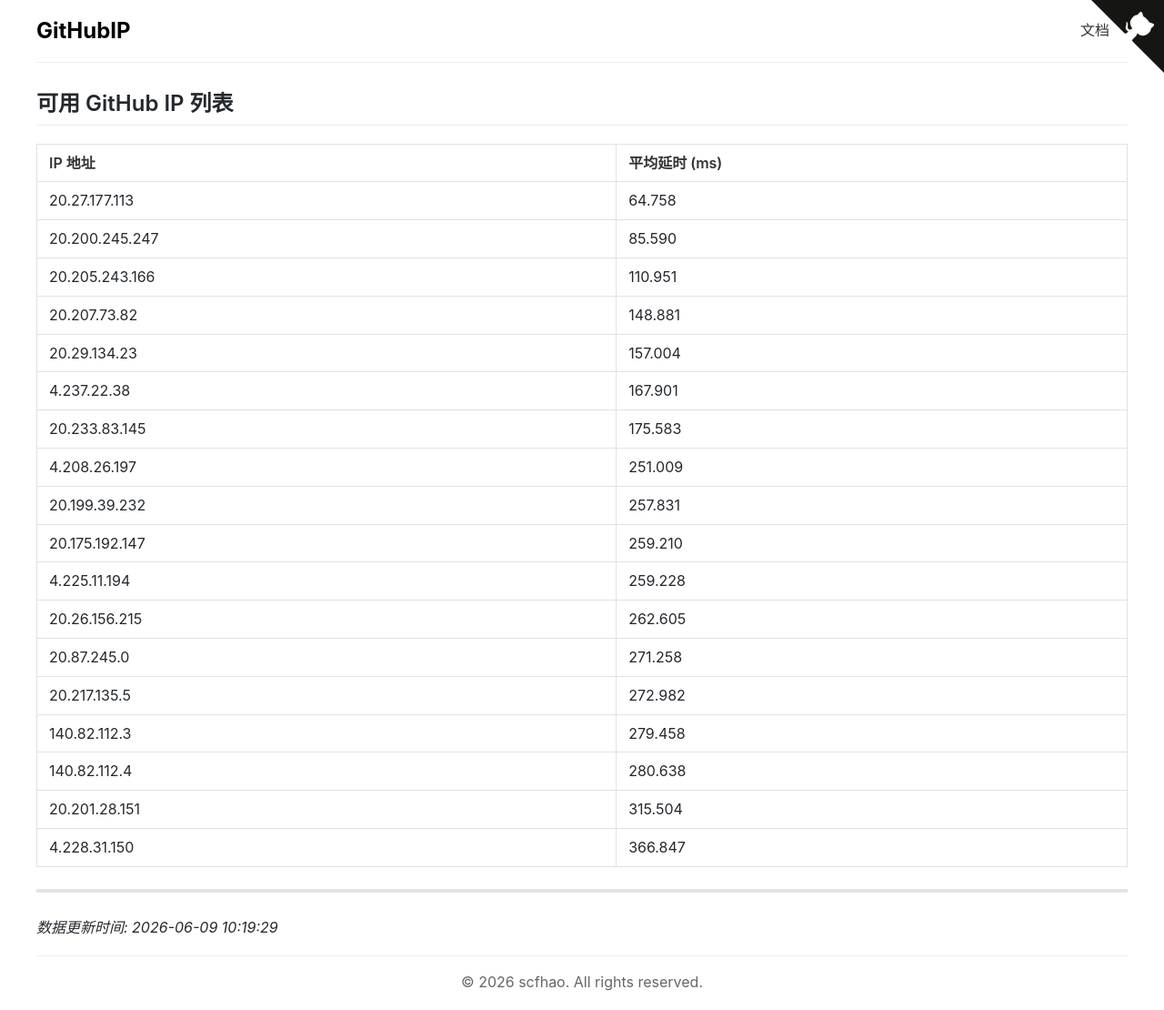
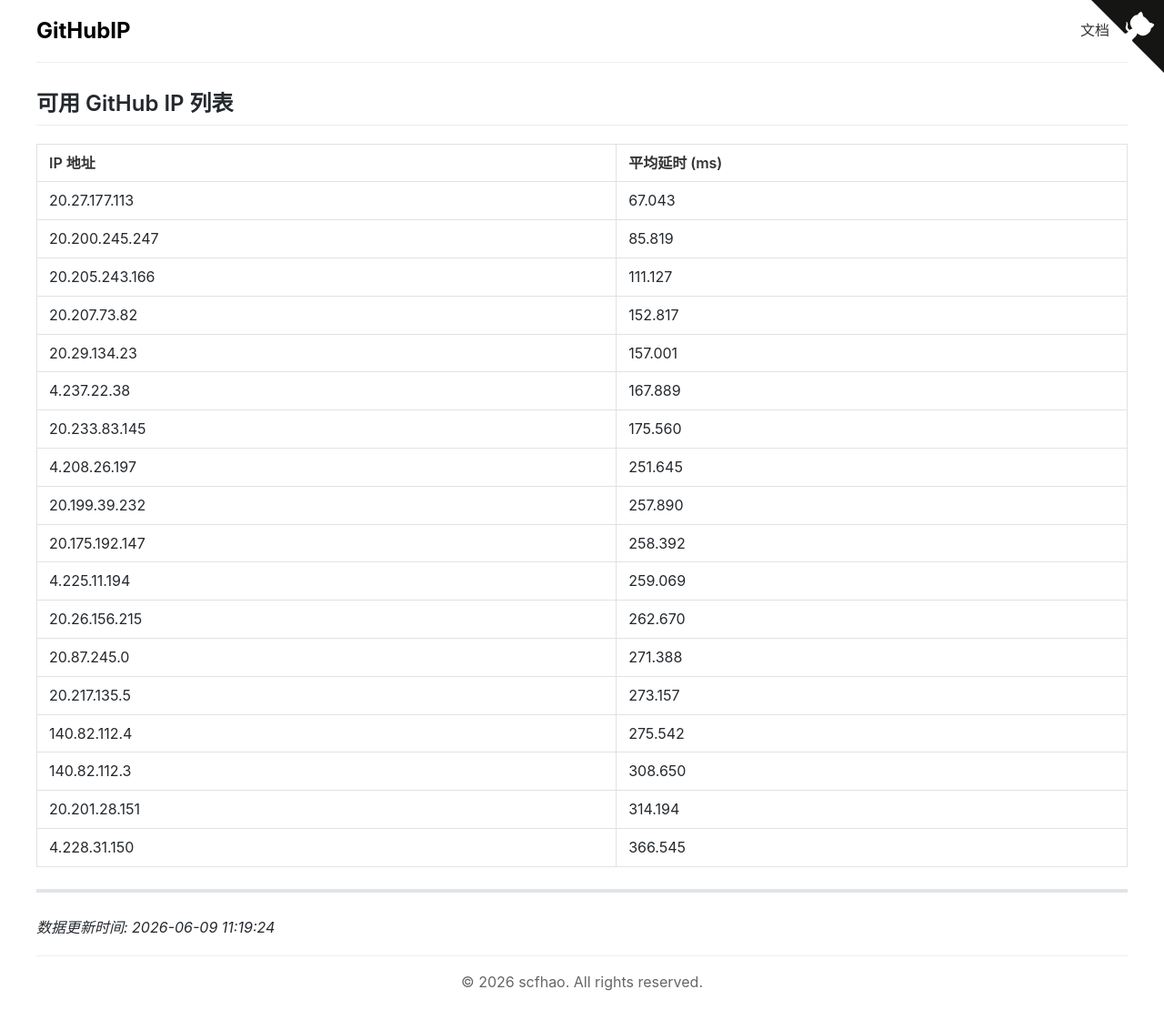
Before and after one commit to scfhao/GitHubIP, a Jekyll site: the page built from index.md, in a window 1280 px wide. Shown: the whole page at 91% size. Built offline with Jekyll 4.4.1, drawn with Linux system fonts in a browser that asks for light colours.

Commit message:
自动脚本执行 - 2026-06-09 11:19:24

```diff
--- a/index.md
+++ b/index.md
@@ -1,32 +1,32 @@
 ---
 layout: home
 title: GitHub IP 列表
-date: 2026-06-09 10:19:29
+date: 2026-06-09 11:19:24
 ---
 
 ## 可用 GitHub IP 列表
 
 | IP 地址 | 平均延时 (ms) |
 |---------|--------------|
-| 20.27.177.113 | 64.758 |
-| 20.200.245.247 | 85.590 |
-| 20.205.243.166 | 110.951 |
-| 20.207.73.82 | 148.881 |
-| 20.29.134.23 | 157.004 |
-| 4.237.22.38 | 167.901 |
-| 20.233.83.145 | 175.583 |
-| 4.208.26.197 | 251.009 |
-| 20.199.39.232 | 257.831 |
-| 20.175.192.147 | 259.210 |
-| 4.225.11.194 | 259.228 |
-| 20.26.156.215 | 262.605 |
-| 20.87.245.0 | 271.258 |
-| 20.217.135.5 | 272.982 |
-| 140.82.112.3 | 279.458 |
-| 140.82.112.4 | 280.638 |
-| 20.201.28.151 | 315.504 |
-| 4.228.31.150 | 366.847 |
+| 20.27.177.113 | 67.043 |
+| 20.200.245.247 | 85.819 |
+| 20.205.243.166 | 111.127 |
+| 20.207.73.82 | 152.817 |
+| 20.29.134.23 | 157.001 |
+| 4.237.22.38 | 167.889 |
+| 20.233.83.145 | 175.560 |
+| 4.208.26.197 | 251.645 |
+| 20.199.39.232 | 257.890 |
+| 20.175.192.147 | 258.392 |
+| 4.225.11.194 | 259.069 |
+| 20.26.156.215 | 262.670 |
+| 20.87.245.0 | 271.388 |
+| 20.217.135.5 | 273.157 |
+| 140.82.112.4 | 275.542 |
+| 140.82.112.3 | 308.650 |
+| 20.201.28.151 | 314.194 |
+| 4.228.31.150 | 366.545 |
 
 ---
 
-*数据更新时间: 2026-06-09 10:19:29*
+*数据更新时间: 2026-06-09 11:19:24*
```
